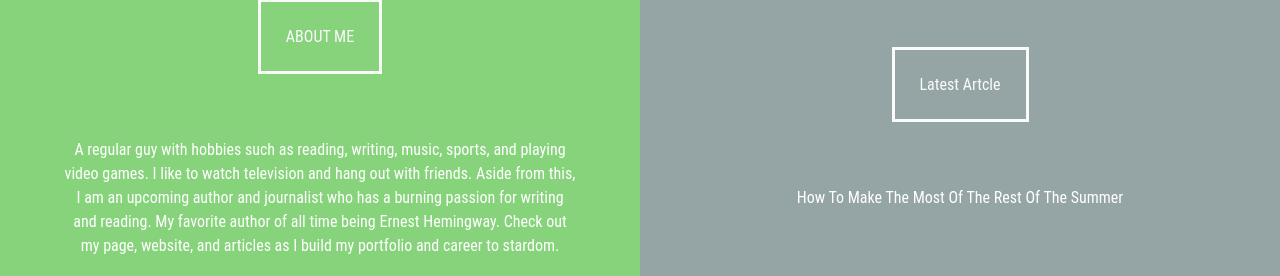
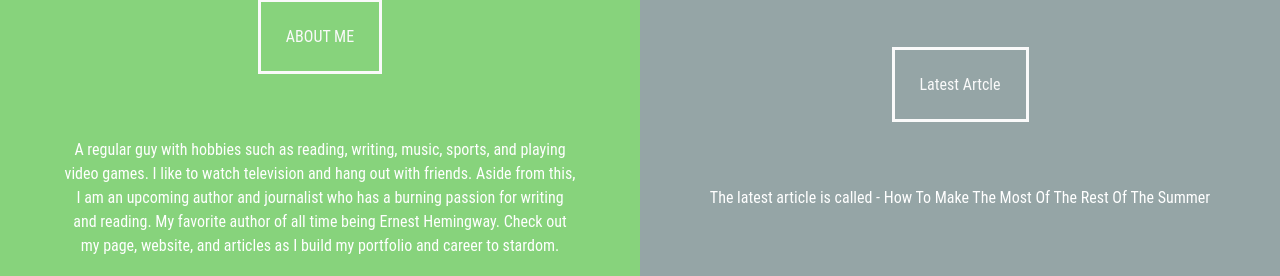
Before and after one commit to andreasfanos/andreasfanos.github.io, a plain HTML site: page index.html in a window 1280 px wide. Shown: the part 1044-1320 px from the top of the page. Drawn offline with nearby package versions, Linux system fonts and the light colour scheme.

Commit message:
Update index.html

```diff
--- a/index.html
+++ b/index.html
@@ -166,7 +166,7 @@ footer{flex-wrap: wrap;min-width:none;}
   </div>
    <div class='column grey txt-white opacity'>
 <a class='border' href='https://www.theodysseyonline.com/how-make-the-most-the-rest-the-summer'>Latest Artcle</a>
-    <p>How To Make The Most Of The Rest Of The Summer</p>
+    <p>The latest article is called - How To Make The Most Of The Rest Of The Summer</p>
   </div>
 </section>
 <section>
```
